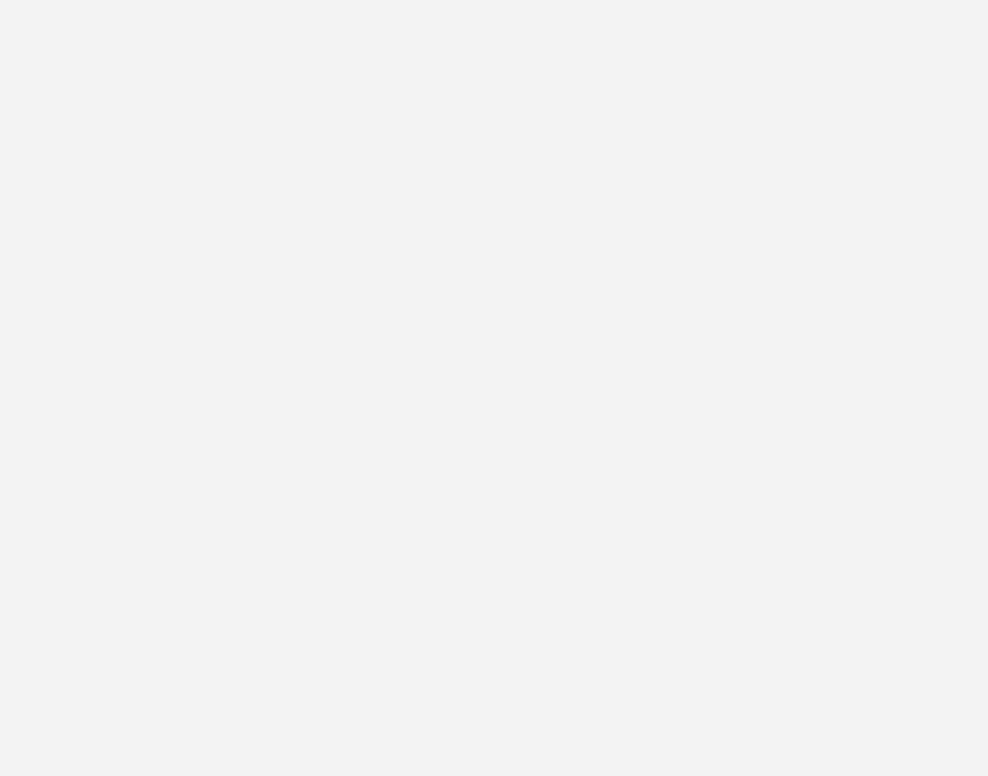
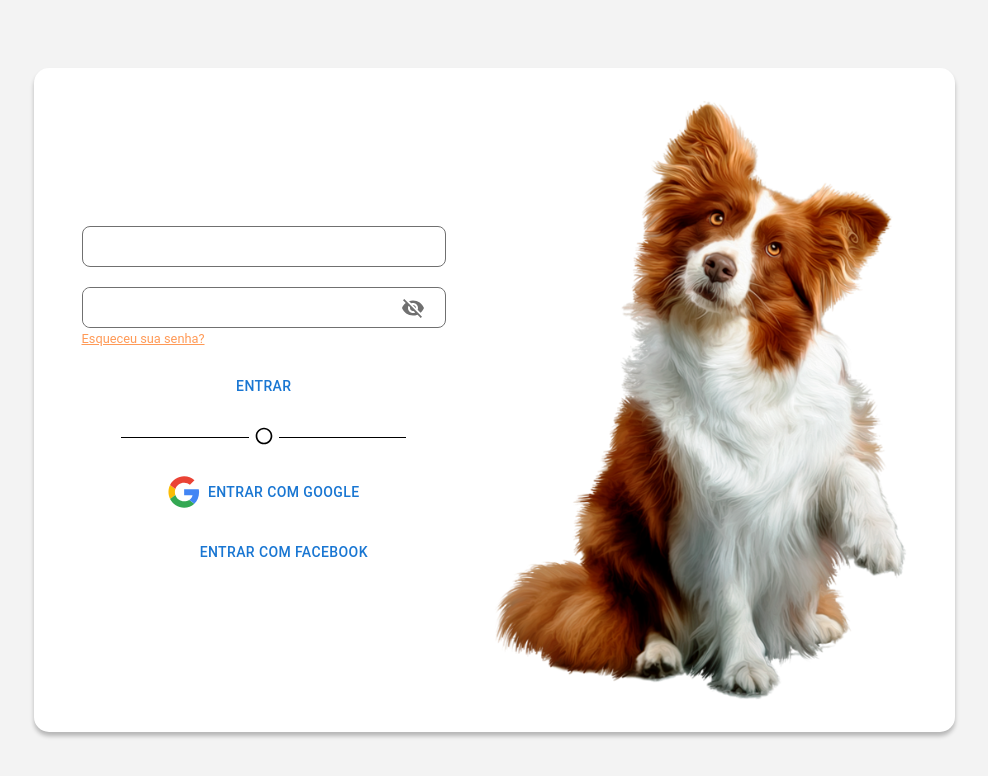
Before and after one commit to volpatocode/fragate-petshop, a Next.js app: page / in a window 1280 px wide. Shown: the top 776 px of the page, without its empty margins (146-1134 px from the left). Built offline with nearby package versions, Linux system fonts and the light colour scheme.

Commit message:
feat: password visibility feature

```diff
--- a/src/pages/account/index.tsx
+++ b/src/pages/account/index.tsx
@@ -4,12 +4,15 @@ import Circle from "@mui/icons-material/Circle";
 import {
   Account,
   AccountFormWrapper,
-  AccountImageWrapper,
   AccountImage,
-  Logo,
   AccountForm,
   InputBox,
   Input,
+  InputPasswordBox,
+  InputPassword,
+  VisibilityButton,
+  ShownIcon,
+  HiddenIcon,
   AnchorInfo,
   SubmitButton,
   SignWithMethodBox,
@@ -22,6 +25,10 @@ export default function index() {
   const [onSignIn, setOnSignIn] = useState(true);
   const [showPassword, setShowPassword] = useState(false);
 
+  const handleVisibility = () => {
+    setShowPassword(!showPassword);
+  };
+
   return (
     <Account>
       <AccountFormWrapper>
@@ -30,28 +37,39 @@ export default function index() {
             <Input id="email" type="email" />
           </InputBox>
           <InputBox>
-            <Input id="password" type={showPassword ? "text" : "password"} />
+            <InputPasswordBox>
+              <InputPassword
+                id="password"
+                type={showPassword ? "text" : "password"}
+              />
+              <VisibilityButton onClick={() => handleVisibility()}>
+                {showPassword ? <ShownIcon /> : <HiddenIcon />}
+              </VisibilityButton>
+            </InputPasswordBox>
             <AnchorInfo href="#"> Esqueceu sua senha?</AnchorInfo>
           </InputBox>
           {!onSignIn && (
             <InputBox>
-              <Input
-                id="confirmPassword"
-                type={showPassword ? "text" : "password"}
-              />
+              <InputPasswordBox>
+                <InputPassword
+                  id="confirmPassword"
+                  type={showPassword ? "text" : "password"}
+                />
+                <VisibilityButton onClick={() => handleVisibility()}>
+                  {showPassword ? <ShownIcon /> : <HiddenIcon />}
+                </VisibilityButton>
+              </InputPasswordBox>
             </InputBox>
           )}
           <SubmitButton>{onSignIn ? "Entrar" : "Cadastrar"}</SubmitButton>
-          <Divider/>
+          <Divider />
           <SignWithMethodBox>
             <SignWithButton method="google" />
             <SignWithButton method="facebook" />
           </SignWithMethodBox>
         </AccountForm>
+        <AccountImage src="./account-dog.svg" />
       </AccountFormWrapper>
-      <AccountImageWrapper>
-        <AccountImage src="./account-dog.svg" />
-      </AccountImageWrapper>
     </Account>
   );
 }
--- a/src/pages/account/styles.ts
+++ b/src/pages/account/styles.ts
@@ -1,5 +1,7 @@
 import styled from "styled-components";
 import { Box, Button } from "@mui/material";
+import Shown from "@mui/icons-material/Visibility";
+import Hidden from "@mui/icons-material/VisibilityOff";
 
 export const Account = styled(Box)`
   display: flex;
@@ -8,38 +10,32 @@ export const Account = styled(Box)`
   height: 100vh;
   align-items: center;
   justify-content: center;
-  column-gap: 10rem;
 `;
 
 export const AccountFormWrapper = styled(Box)`
-  width: 50vw;
-  height: 100vh;
+  background-color: #fff;
+  border-radius: 15px;
+  box-shadow: 0px 4px 4px rgba(0, 0, 0, 0.25);
   display: flex;
+  flex-direction: row;
+  justify-content: center;
   align-items: center;
-  justify-content: center;
-`;
-
-export const AccountImageWrapper = styled(Box)`
-  width: 50vw;
-  height: 100vh;
-  display: flex;
+  gap: 3rem;
+  padding: 2rem 3rem;
 `;
 
 export const AccountImage = styled.img`
-  width: 100%;
+  width: 50%;
+  height: 75%;
 `;
 
 export const AccountForm = styled.form`
-  background-color: #fff;
-  border-radius: 15px;
-  width: 75%;
-  padding: 5rem 3rem;
-  box-shadow: 0px 4px 4px rgba(0, 0, 0, 0.25);
   display: flex;
   flex-direction: column;
   justify-content: center;
   align-items: center;
   gap: 1.3rem;
+  width: 50%;
 `;
 
 export const Logo = styled.h2`
@@ -64,17 +60,54 @@ export const Input = styled.input`
   width: 100%;
 `;
 
+export const InputPasswordBox = styled(Box)`
+  display: flex;
+  flex-direction: row;
+  align-items: center;
+  border-radius: 8px;
+  border: 1px solid #707070;
+`;
+export const InputPassword = styled.input`
+  background-color: rgba(255, 255, 255, 1);
+  color: rgba(0, 0, 0, 0.8);
+  padding: 12px 10px;
+  outline: none;
+  border-radius: 8px;
+  border: none;
+  width: 100%;
+`;
+
+export const VisibilityButton = styled(Button)`
+  display: flex;
+  align-items: center;
+  justify-content: center;
+  padding: 0.5rem;
+  border-radius: 0px 8px 8px 0px;
+  color: #707070;
+  :hover {
+    color: #707070;
+  }
+`;
+
+export const ShownIcon = styled(Shown)`
+  color: #707070;
+`;
+
+export const HiddenIcon = styled(Hidden)`
+  color: #707070;
+`;
+
 export const AnchorInfo = styled.a`
   color: #ff9a57;
   font-size: 0.8rem;
 `;
 
 export const SubmitButton = styled(Button)`
-  background-color:  #ff9a57;
+  background-color: #ff9a57;
   color: rgba(255, 255, 255, 1);
   width: 100%;
   :hover {
-    background-color:  #ff9a57;
+    background-color: #ff9a57;
   }
   text-transform: none;
 `;
@@ -84,7 +117,6 @@ export const SignWithMethodBox = styled(Box)`
   display: flex;
   flex-direction: column;
   gap: 1rem;
-
 `;
 
 export const SignWithButton = styled(Button)``;
--- a/src/pages/index.tsx
+++ b/src/pages/index.tsx
@@ -1,7 +1,8 @@
 import React from "react";
+import Account from "./account";
 
 export default function index() {
   return (
-    <></>
+    <Account/>
   )
 }
```
